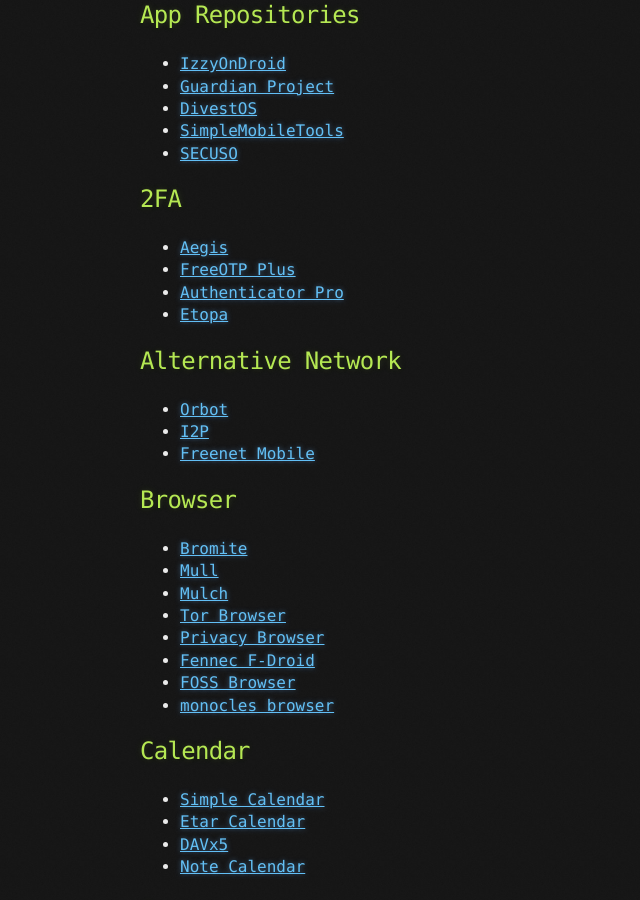
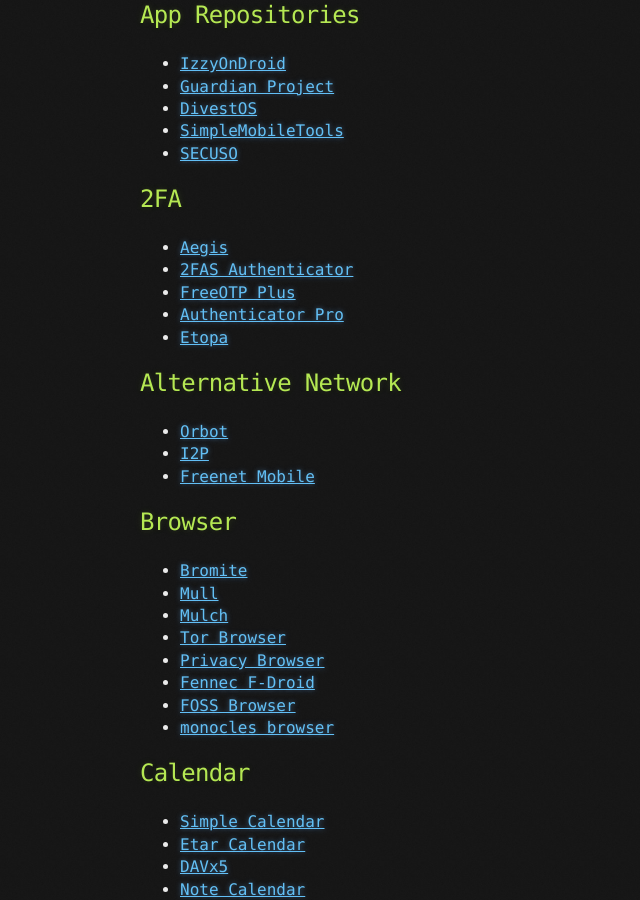
Before and after one commit to brainfucksec/brainfucksec.github.io, a Jekyll site: the page built from _posts/2022-04-28-android-foss-apps-list.md, in a window 1280 px wide and 900 px high, scrolled down 1979 px. Shown: the whole window, without its empty margins (0-640 px from the left). Built offline with Jekyll 4.4.1, drawn with Linux system fonts in a browser that asks for light colours.

Commit message:
added 2fas authenticator in 2fa category
2fas authenticator is an opensource authenticator app with android, ios apps and browser extensions

```diff
--- a/_posts/2022-04-28-android-foss-apps-list.md
+++ b/_posts/2022-04-28-android-foss-apps-list.md
@@ -86,6 +86,7 @@
 ## 2FA
 
 * [Aegis](https://getaegis.app/)
+* [2FAS Authenticator](https://2fas.com/)
 * [FreeOTP Plus](https://github.com/helloworld1/FreeOTPPlus)
 * [Authenticator Pro](https://github.com/jamie-mh/AuthenticatorPro)
 * [Etopa](https://github.com/ltheinrich/etopa)
```
